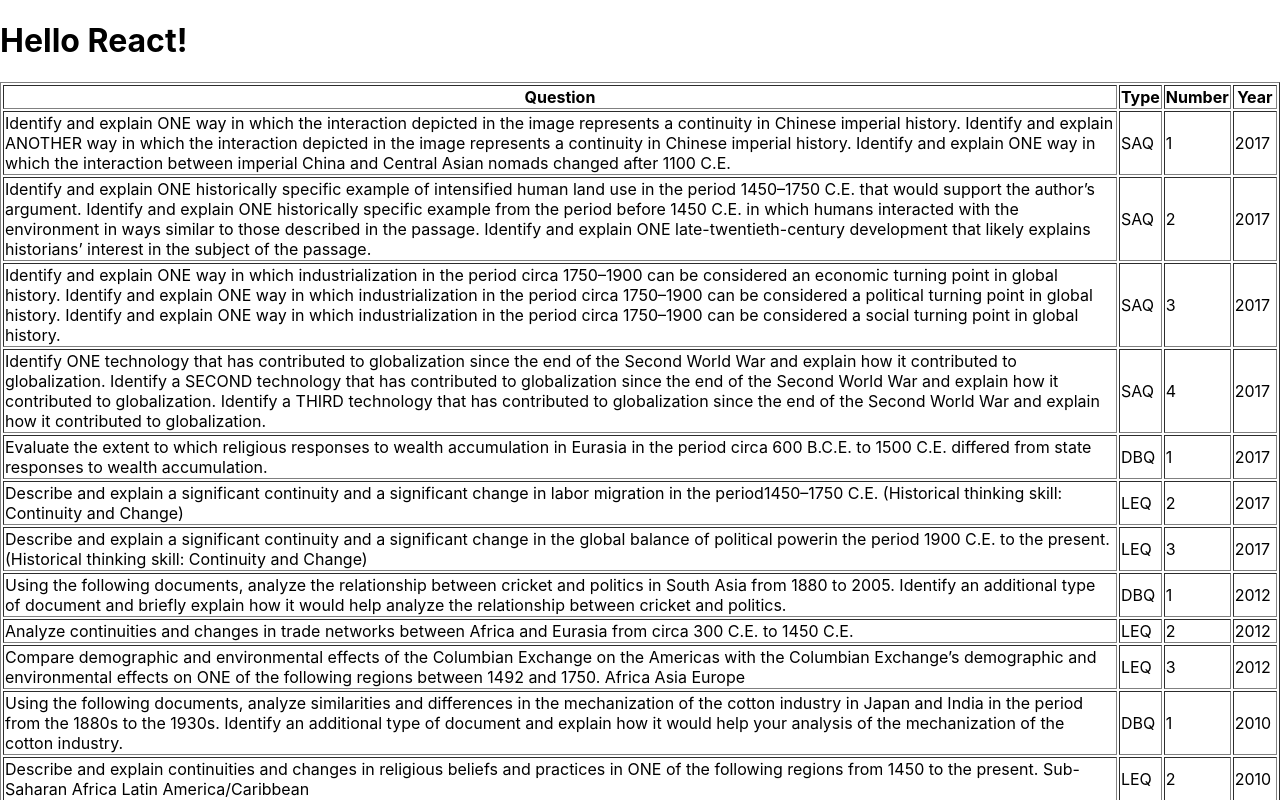
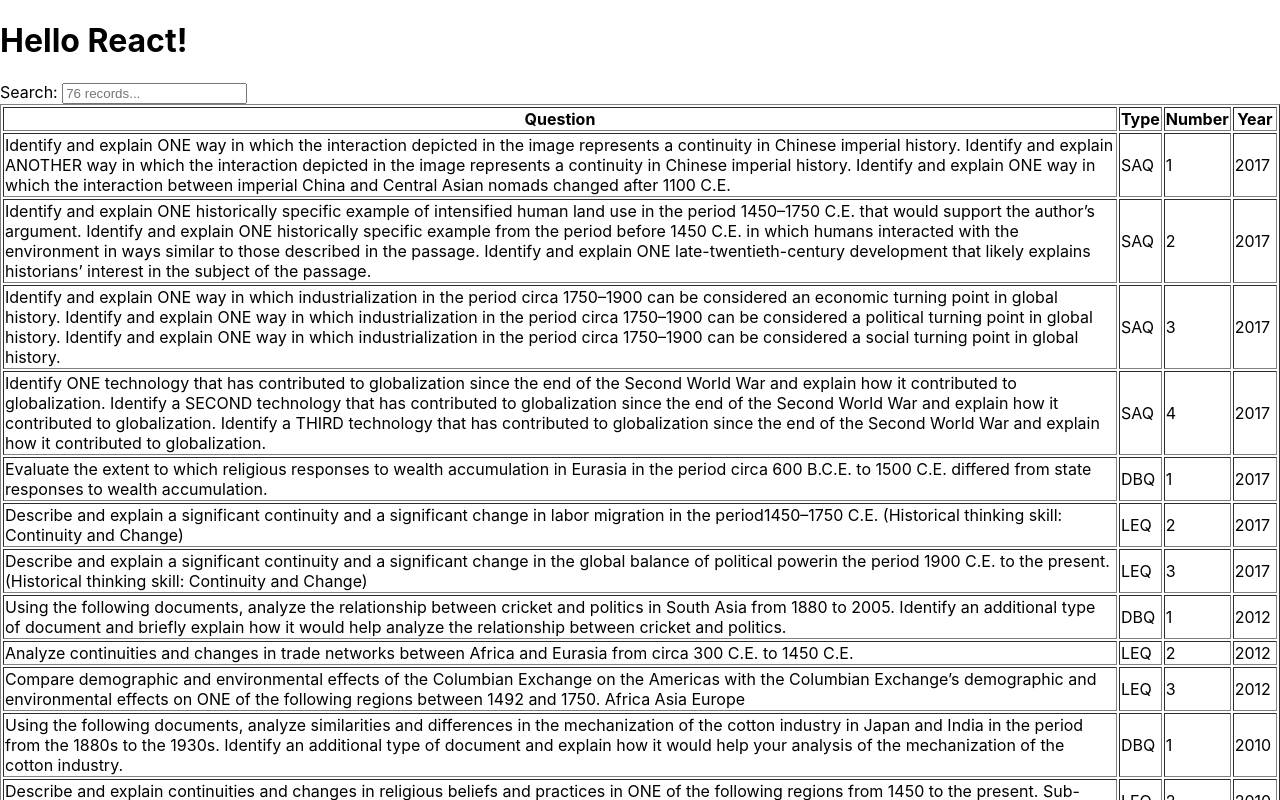
Before and after one commit to qiaochloe/ap-test-frqs, a Next.js app in the folder site/: page /apwh in a window 1280 px wide. Shown: the top 800 px of the page. Built offline with nearby package versions, Linux system fonts and the light colour scheme.

Commit message:
Add global search functionality

```diff
--- a/site/components/Table.js
+++ b/site/components/Table.js
@@ -1,12 +1,60 @@
-import { useTable } from "react-table";
+import { useState } from "react";
+import { useTable, useGlobalFilter, useAsyncDebounce } from "react-table";
+
+// the useAsyncDeBounch creates a ReferenceError: regeneratorRuntime is not defined if this is not here
+// see https://github.com/TanStack/table/issues/2071
+import "regenerator-runtime/runtime";
+
+// Define a default UI for filtering
+function GlobalFilter({
+  // props provided by Table component
+  preGlobalFilteredRows,
+  globalFilter,
+  setGlobalFilter,
+}) {
+  const count = preGlobalFilteredRows.length;
+
+  // When the user types in the <input> element, the `onChange` handler
+  // calls the `setGlobalFilter` method to pass `value` to the parent `Table`
+  // `useAsyncDebounce` is to add some delay
+  const [value, setValue] = useState(globalFilter);
+  const onChange = useAsyncDebounce((value) => {
+    setGlobalFilter(value || undefined);
+  }, 200);
+
+  return (
+    <span>
+      Search:{" "}
+      <input
+        value={value || ""}
+        onChange={(e) => {
+          setValue(e.target.value);
+          onChange(e.target.value);
+        }}
+        placeholder={`${count} records...`}
+      />
+    </span>
+  );
+}
 
 export default function Table({ columns, data }) {
   // Use the state and functions returned from useTable to build the UI
-  const { getTableProps, getTableBodyProps, headerGroups, rows, prepareRow } =
-    useTable({
+  const {
+    getTableProps,
+    getTableBodyProps,
+    headerGroups,
+    rows,
+    prepareRow,
+    state,
+    preGlobalFilteredRows,
+    setGlobalFilter,
+  } = useTable(
+    {
       columns,
       data,
-    });
+    },
+    useGlobalFilter
+  );
 
   // render the UI for the table
   //<table>
@@ -21,6 +69,12 @@ export default function Table({ columns, data }) {
   //</table>
 
   return (
+    <>
+      <GlobalFilter
+        preGlobalFilteredRows={preGlobalFilteredRows}
+        globalFilter={state.globalFilter}
+        setGlobalFilter={setGlobalFilter}
+      />
       <table {...getTableProps()} border="1">
         <thead>
           {headerGroups.map((headerGroup) => (
@@ -37,12 +91,15 @@ export default function Table({ columns, data }) {
             return (
               <tr {...row.getRowProps()}>
                 {row.cells.map((cell) => {
-                return <td {...cell.getCellProps()}>{cell.render("Cell")}</td>;
+                  return (
+                    <td {...cell.getCellProps()}>{cell.render("Cell")}</td>
+                  );
                 })}
               </tr>
             );
           })}
         </tbody>
       </table>
+    </>
   );
 }
```
Lines whose indentation alone changed are shown as unchanged.
